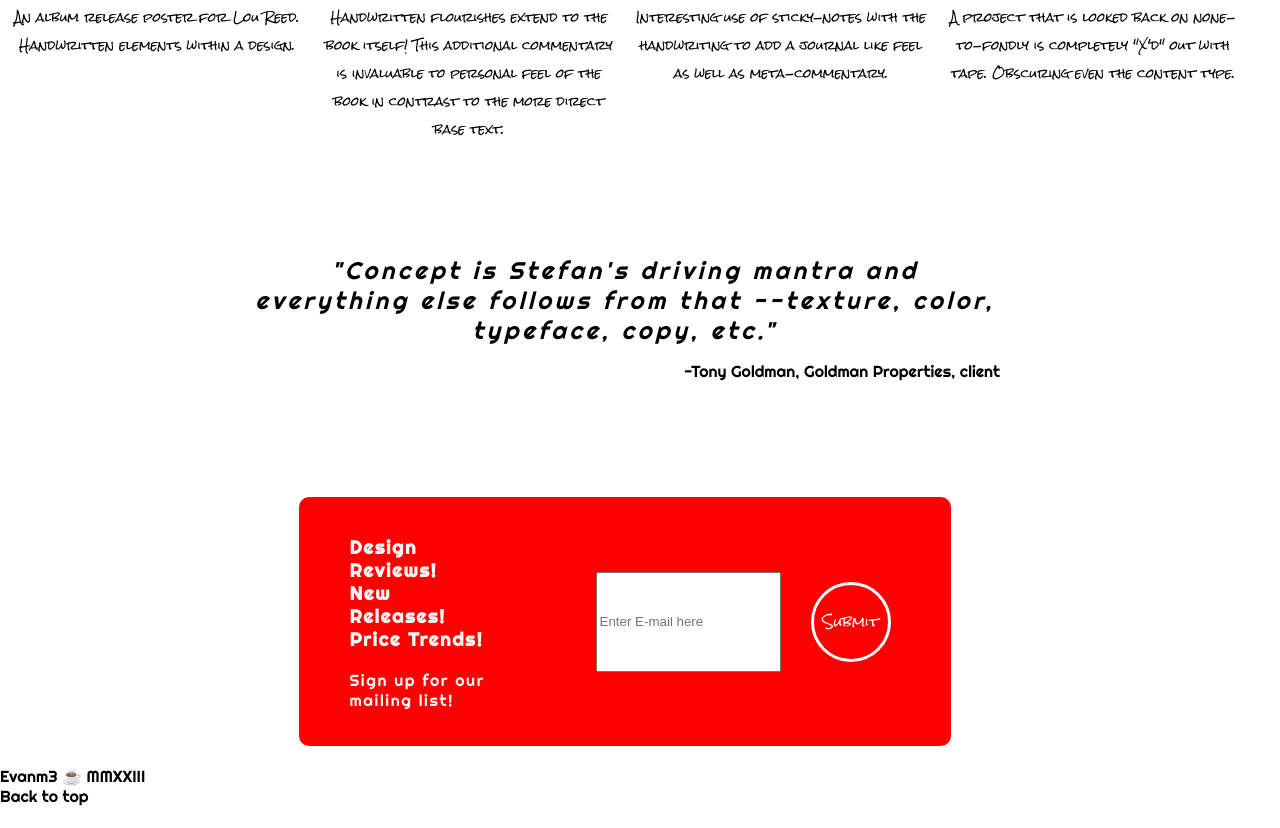
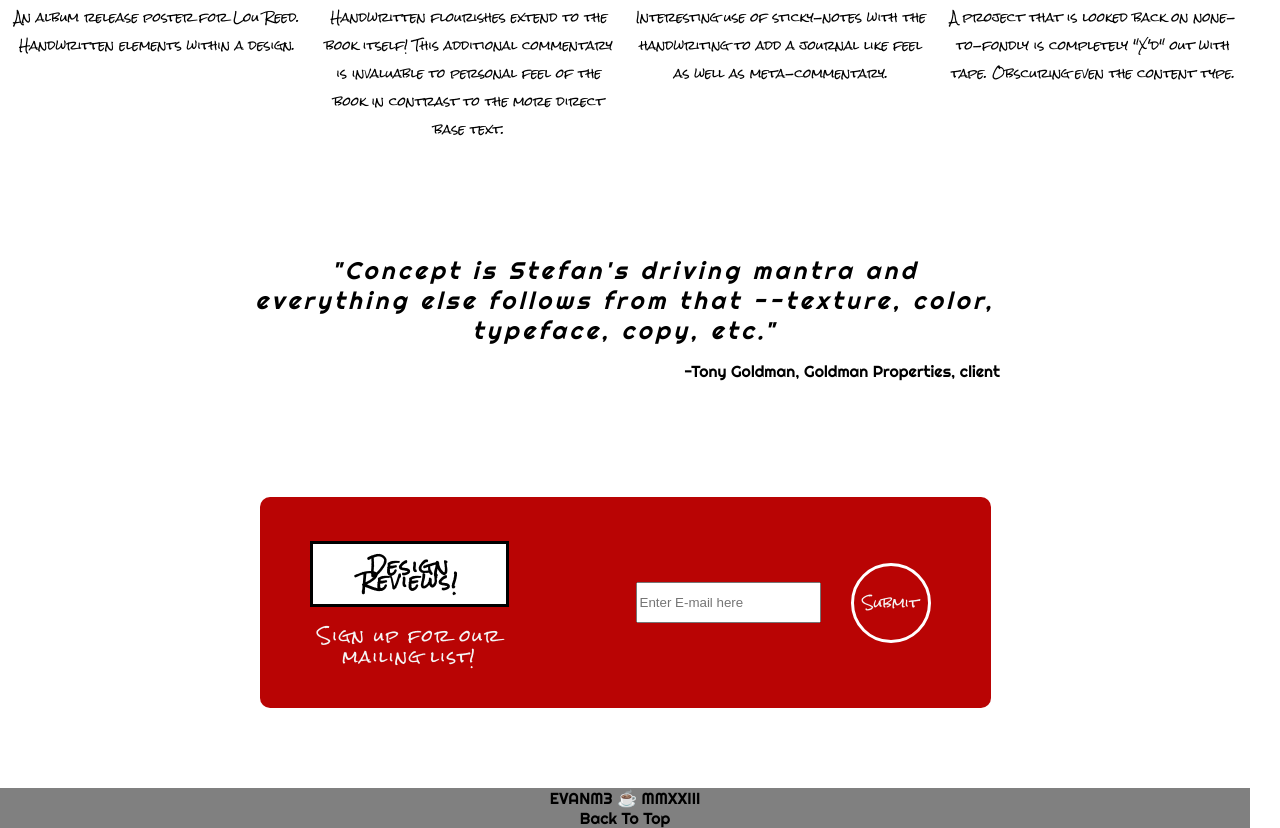
Before and after one commit to evanm3/book-review-post, a plain HTML site: page index.html in a window 1280 px wide. Shown: the part 1061-1889 px from the top of the page. Before the commit the page ends 1867 px from the top, so only its background shows below. Drawn offline with Linux system fonts and the light colour scheme; a web font is replaced by a local one.

Commit message:
add footer with addition touch ups

```diff
--- a/index.html
+++ b/index.html
@@ -7,7 +7,7 @@
     <title>Made You Look Review</title>
     <link rel="stylesheet" href="styles.css">
     <link rel="stylesheet"
-          href="https://fonts.googleapis.com/css?family=Righteous|Rock+Salt&effect=anaglyph|outline">
+          href="https://fonts.googleapis.com/css?family=Righteous|Rock+Salt|Beth+Ellen&effect=anaglyph">
 
 </head>
 <body>
@@ -72,9 +72,9 @@
     <!-- </div> -->
     <div id="mailing-list" class="mailing-list">
         <div class="container">
-            <div class="continer-left">
-                <h3 class="font-effect-outline">Design Reviews! <br>New Releases! <br>Price Trends!</h3>
-                <p>Sign up for our mailing list!</p>
+            <div class="container-left">
+                <h3 class="announcement-box">Design Reviews!</h3>
+                <p class="container-left-caption">Sign up for our mailing list!</p>
             </div>
             <div class="container-right">
                 <input type="email" placeholder="Enter E-mail here">
@@ -82,10 +82,10 @@
             </div>
         </div>
     </div>
+    <!-- Used in-line styling here to solve an inherited right margin problem on exclusively the #top -->
     <footer>
-        Evanm3 ☕ MMXXIII
-        <br>
-        <a id="top" href="#top">Back to top</a>
+        EVANM3 ☕ MMXXIII <br>
+        <div class="center-footer"><a href="#top" style="padding-right: 0px">Back To Top</a></div>
     </footer>
 
 </body>
--- a/styles.css
+++ b/styles.css
@@ -102,7 +102,7 @@ button {
     width: 50px;
     height: 50px;
     font-family: 'Rock Salt', sans-serif;
-    background-color: red;
+    background-color: rgb(185, 4, 4);
     border-radius: 50%;
     border: none;
     cursor: pointer;
@@ -190,30 +190,58 @@ main {
     display: flex;
     justify-content: center;
     align-items: center;
+    margin-bottom: 60px;
     /* border: 2px dotted red; */
 }
 
 .container {
-    background-color: red;
+    background-color: rgb(185, 4, 4);
     display: flex;
     /* justify-content: space-between; */
     align-items: center;
     gap: 20%;
-    padding: 20px 50px;
+    padding: 25px 50px;
     margin-bottom: 20px;
-    color: whitesmoke;
+    /* color: whitesmoke; */
     border-radius: 10px;
     letter-spacing: .1em;
+    /* border: 3px dotted green; */
+
+}
+
+.container-left {
+    width: 50%;
+    text-align: center;
+    max-height: 70%;
+    /* border: 3px dotted green; */
+}
+
+.announcement-box {
+    font-family: 'Rock Salt', 'cursive', sans-serif;
+    background-color: white;
+    line-height: 80%;
+    padding: 15px;
+    border: 3px solid black;
+
+}
+
+.container-left-caption {
+    background-color: rgb(185, 4, 4);
+    font-family: 'Beth Ellen', 'Rock Salt', sans-serif;
+    line-height: 130%;
+    color: whitesmoke;
+
 }
 
 .container-right {
     display: flex;
     gap: 20px;
+    align-items: center;
 }
 
 input[type=submit] {
     color: whitesmoke;
-    background-color: red;
+    background-color: rgb(185, 4, 4);
     font-family: 'Rock Salt', 'cursive', sans-serif;
     border-radius: 50%;
     border: none;
@@ -222,8 +250,25 @@ input[type=submit] {
     margin: 10px;
     border: 3px solid white;
 }
+
+input {
+    height: 35px;
+}
+
 input:hover {
     cursor: pointer;
     background-color: #85dd87;
     color: black;
 }
+
+footer {
+    background-color: gray;
+    text-align: center;
+}
+
+.center-footer {
+    text-align: center;
+    display: flex;
+    justify-content: center;
+    padding-right: 0px;
+}
```
